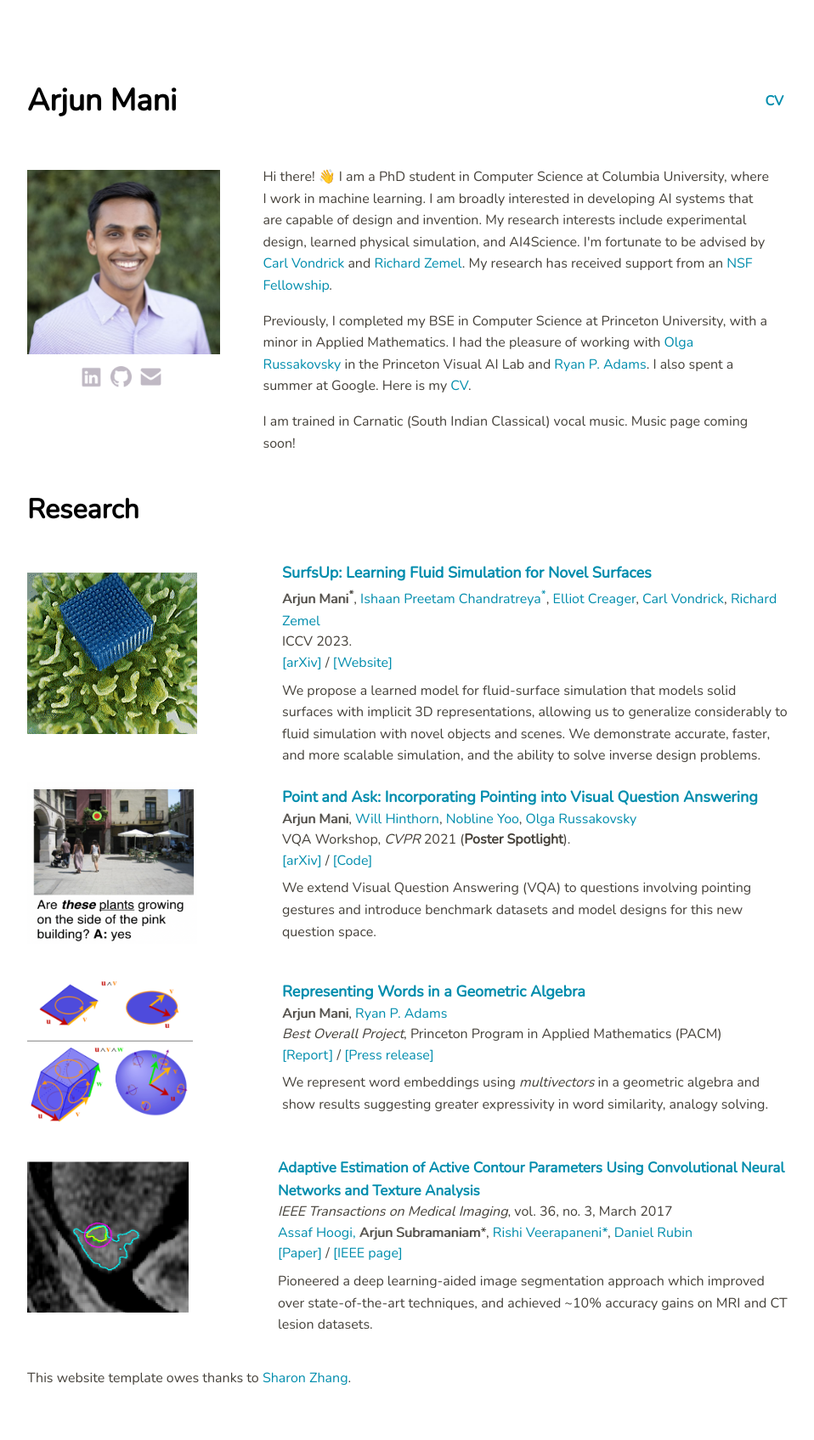
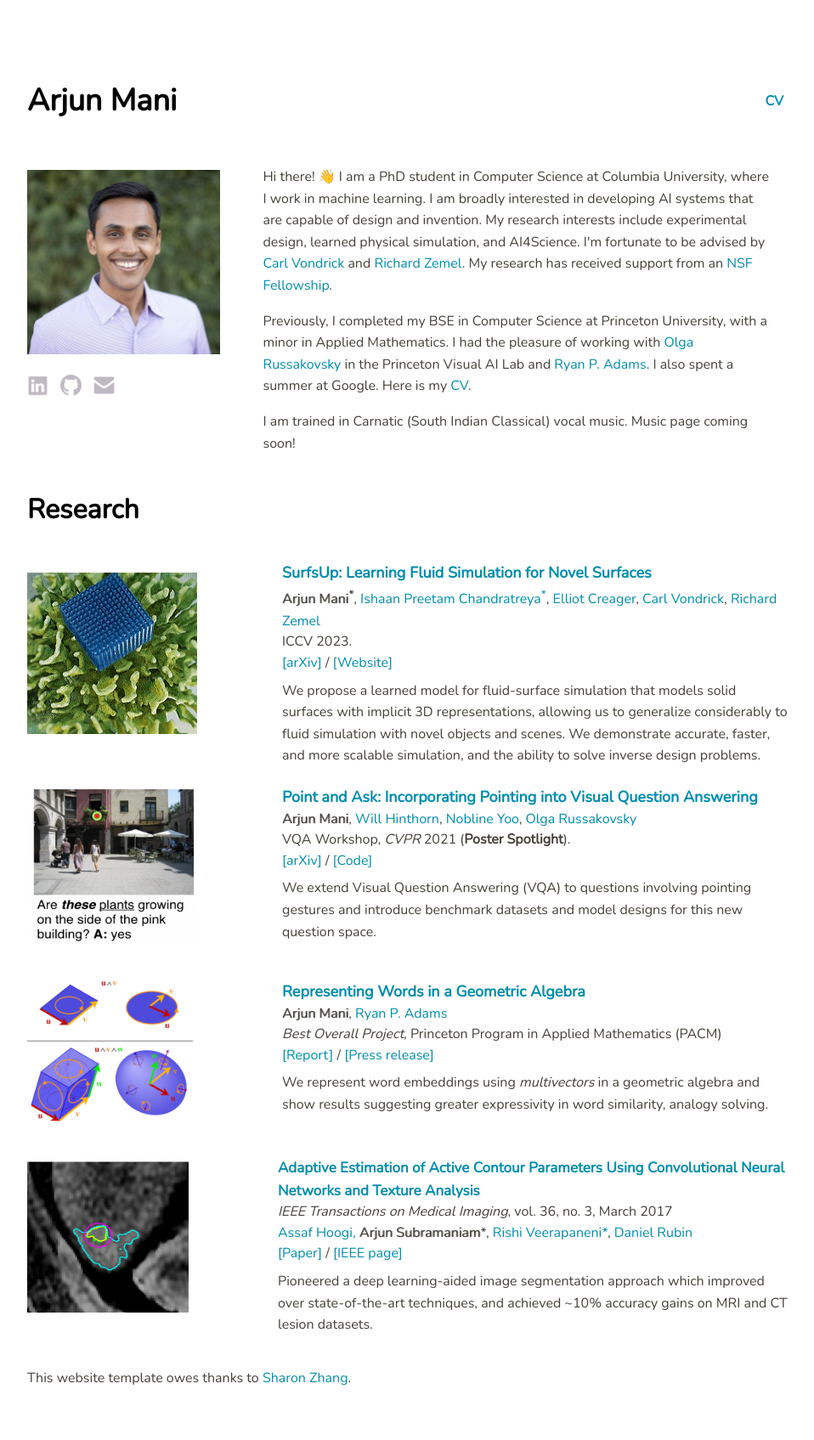
Before and after one commit to arjun-mani/arjun-mani.github.io, a Jekyll site: the page built from index.html, in a window 1280 px wide. Shown: the whole page at 85% size, without its empty margins (160-1118 px from the left). Built offline with Jekyll 4.4.1, drawn with Linux system fonts in a browser that asks for light colours.

Commit message:
Adjust social icon spacing and alignment

```diff
--- a/css/main.css
+++ b/css/main.css
@@ -44,11 +44,11 @@ body {
   float: right;
 }
 .social-icons {
-  margin-top: 10px;
-  text-align: center;
+  margin-top: 20px;
+  text-align: left;
 }
 .social-icons a {
-  padding-right: 6px;
+  padding-right: 10px;
 }
 /* ------------------------- */
 
```
